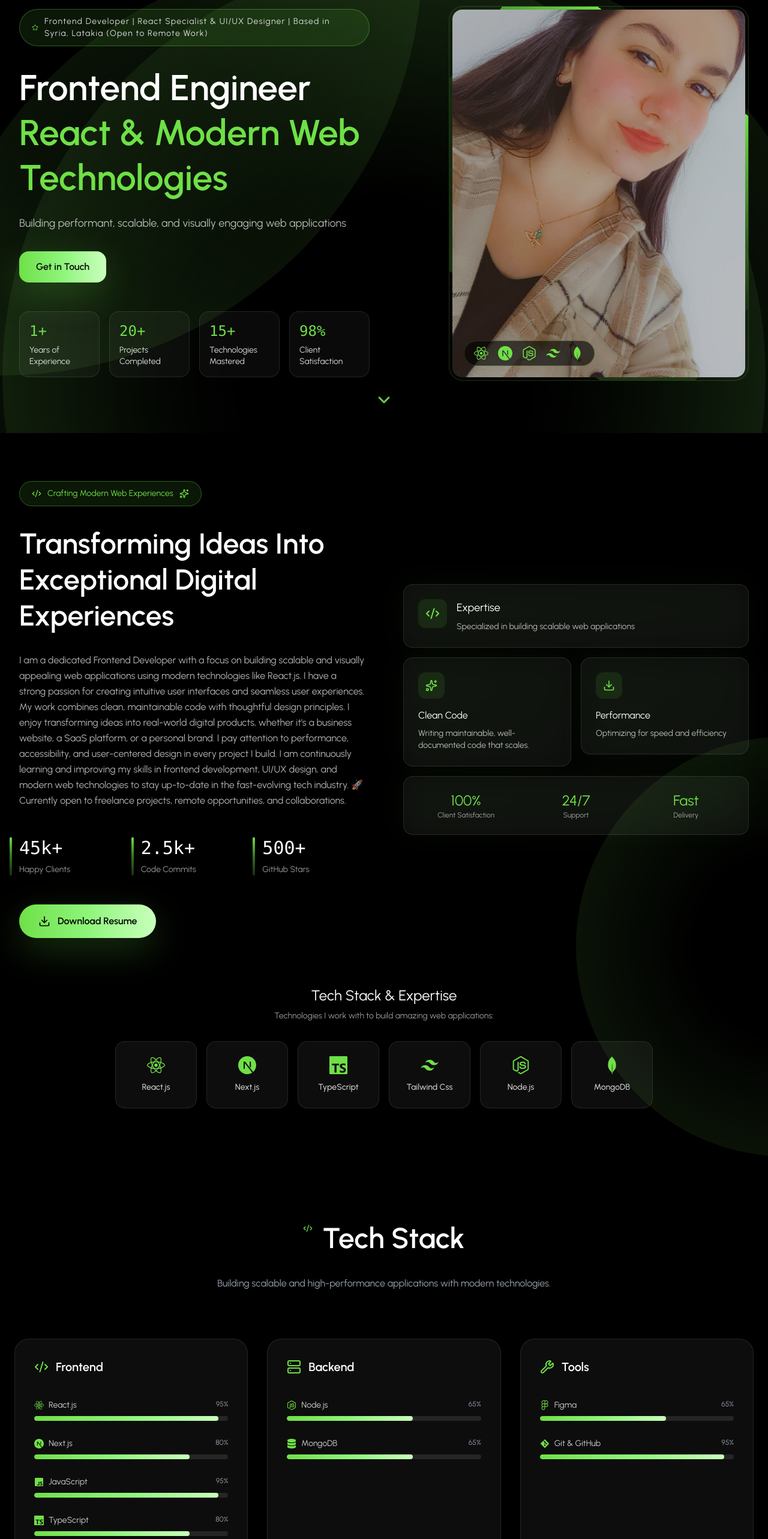
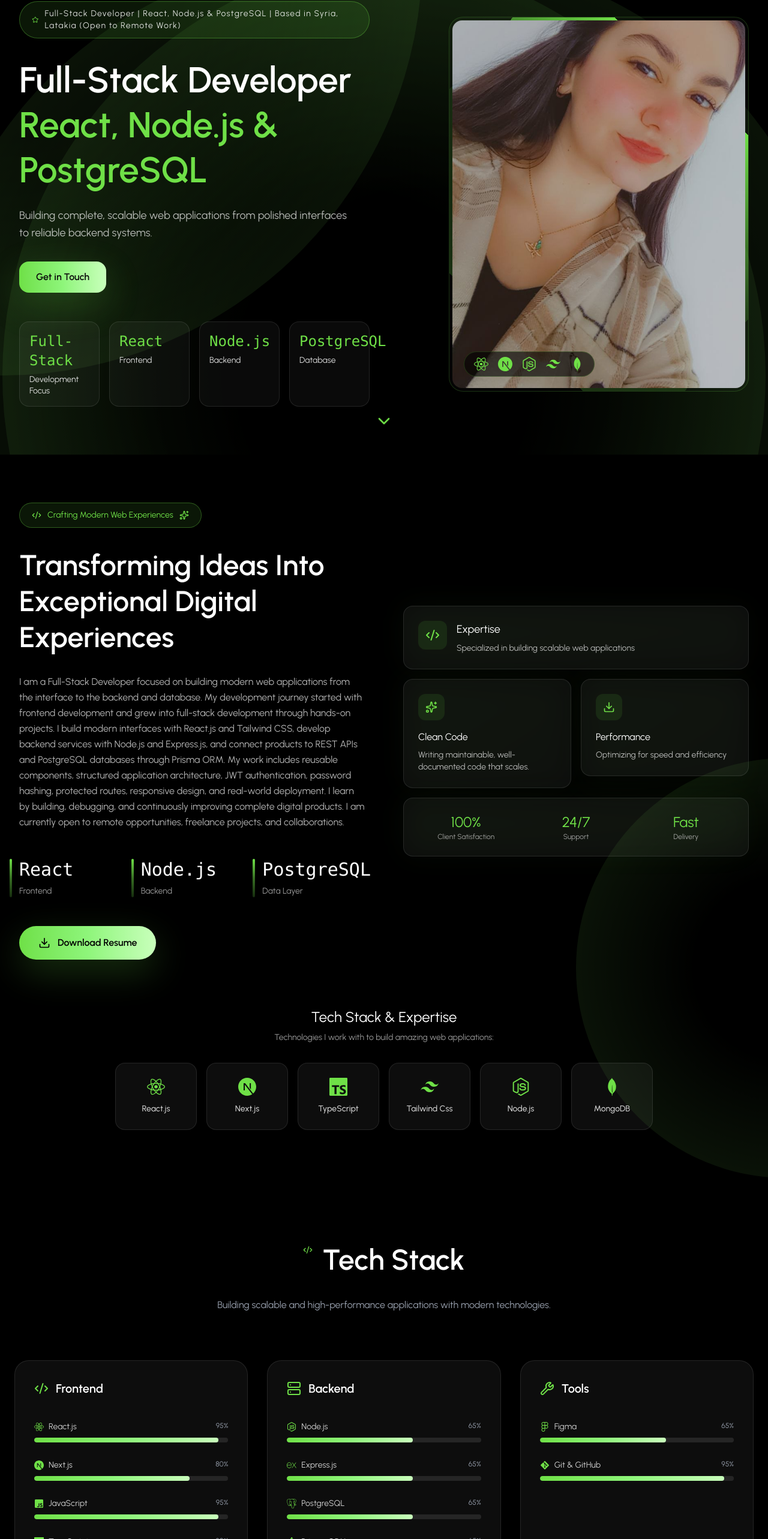
Before and after one commit to jawasakher/Modern-Developer-Portfolio, a React (Vite) app: page / in a window 1280 px wide. Shown: the part 78-2644 px from the top of the page at 60% size. Built offline with nearby package versions, Linux system fonts and the light colour scheme.

Commit message:
feat: update portfolio profile, CV, and full-stack skills

```diff
--- a/src/components/sections/Hero.jsx
+++ b/src/components/sections/Hero.jsx
@@ -29,17 +29,17 @@ const Hero = () => {
                   <FadeIn delay={100}>
 
                       <h1 className="mb-6 text-4xl font-semibold leading-tight text-white md:text-5xl lg:text-6xl">
-                    Frontend Engineer
+                    Full-Stack Developer
                        <br />
                         <span className="text-[#6FE047]">
-                    React & Modern Web Technologies
+                    React, Node.js & PostgreSQL
                        </span>
                        </h1>
                    </FadeIn>
 
                      <FadeIn delay={200}>
                      <p className="mb-8 max-w-[550px] text-lg leading-relaxed text-white/70">
-                      Building performant, scalable, and visually engaging web applications
+                      Building complete, scalable web applications from polished interfaces to reliable backend systems.
                       </p>
                      </FadeIn>
                       <FadeIn delay={300}>
--- a/src/components/sections/Skills.jsx
+++ b/src/components/sections/Skills.jsx
@@ -30,7 +30,9 @@ const Skills = () => {
     {
       title: "Backend",
       icon: Server,
-      skills: skills.filter((s) => ["Node.js", "MongoDB"].includes(s.name)),
+        skills: skills.filter((s) =>
+          ["Node.js", "Express.js", "PostgreSQL", "Prisma ORM", "MongoDB"].includes(s.name)
+        ),
     },
     {
       title: "Tools",
--- a/src/data/skills.js
+++ b/src/data/skills.js
@@ -14,6 +14,9 @@ import {
   SiRedux,
   SiNextdotjs,
   SiTailwindcss,
+  SiExpress,
+  SiPostgresql,
+  SiPrisma,
 } from "react-icons/si";
 
 export const skills = [
@@ -89,13 +92,34 @@ export const skills = [
   },
   {
     id: 11,
+    name: "Express.js",
+    icon: SiExpress,
+    level: "Intermediate",
+    experience: "2+ years",
+  },
+  {
+    id: 12,
+    name: "PostgreSQL",
+    icon: SiPostgresql,
+    level: "Intermediate",
+    experience: "2+ years",
+  },
+  {
+    id: 13,
+    name: "Prisma ORM",
+    icon: SiPrisma,
+    level: "Intermediate",
+    experience: "2+ years",
+  },
+  {
+    id: 14,
     name: "MongoDB",
     icon: FaDatabase,
     level: "Intermediate",
     experience: "2+ years",
   },
   {
-    id: 12,
+    id: 15,
     name: "Git & GitHub",
     icon: FaGitAlt,
     level: "Expert",
--- a/src/utils/constants.js
+++ b/src/utils/constants.js
@@ -5,24 +5,22 @@ import resumePdfUrl from '../assets/Jawa-Sakher-Resume.pdf';
 export const PERSONAL_INFO = {
 
   name: 'Jawa Sakher',
-  title: 'Frontend Developer | React Specialist & UI/UX Designer',
+  title: 'Full-Stack Developer | React, Node.js & PostgreSQL',
   email: 'jawasakher@gmail.com',
   location: 'Syria, Latakia (Open to Remote Work)',
 
-  tagline: 'Crafting modern, user-centered web experiences with clean code and creative design.',
+  tagline: 'Building complete web experiences from polished interfaces to reliable backend systems.',
 
   resume: resumePdfUrl,
 
   bio: [
-`I am a dedicated Frontend Developer with a focus on building scalable and visually appealing web applications using modern technologies like React.js.
+`I am a Full-Stack Developer focused on building modern web applications from the interface to the backend and database. My development journey started with frontend development and grew into full-stack development through hands-on projects.
 
-I have a strong passion for creating intuitive user interfaces and seamless user experiences. My work combines clean, maintainable code with thoughtful design principles.
+I build modern interfaces with React.js and Tailwind CSS, develop backend services with Node.js and Express.js, and connect products to REST APIs and PostgreSQL databases through Prisma ORM.
 
-I enjoy transforming ideas into real-world digital products, whether it's a business website, a SaaS platform, or a personal brand. I pay attention to performance, accessibility, and user-centered design in every project I build.
+My work includes reusable components, structured application architecture, JWT authentication, password hashing, protected routes, responsive design, and real-world deployment. I learn by building, debugging, and continuously improving complete digital products.
 
-I am continuously learning and improving my skills in frontend development, UI/UX design, and modern web technologies to stay up-to-date in the fast-evolving tech industry.
-
-🚀 Currently open to freelance projects, remote opportunities, and collaborations. `,
+I am currently open to remote opportunities, freelance projects, and collaborations.`,
 
 
   ]
@@ -31,42 +29,42 @@ I am continuously learning and improving my skills in frontend development, UI/U
 
 
 export const SOCIAL_LINKS = {
- github:'https://github.com/jawasakher',
- linkedin:'https://linkedin.com/in/jawasakher',
-
+  github: 'https://github.com/jawasakher',
+  linkedin: 'https://linkedin.com/in/jawasakher',
 };
 
 export const STATS = [
   {
-    label: 'Years of Experience',
-    value: '1+',
+    label: 'Development Focus',
+    value: 'Full-Stack',
   },
   {
-    label: 'Projects Completed',
-    value: '20+',
+    label: 'Frontend',
+    value: 'React',
   },
   {
-    label: 'Technologies Mastered',
-    value: '15+',
+    label: 'Backend',
+    value: 'Node.js',
   },
   {
-    label: 'Client Satisfaction',
-    value: '98%',
+    label: 'Database',
+    value: 'PostgreSQL',
   },
 ];
+
 export const ABOUT_STATS = [
   {
-    label:'Happy Clients',
-    value:'45k+',
+    label: 'Frontend',
+    value: 'React',
   },
   {
-    label:'Code Commits',
-    value:'2.5k+'
+    label: 'Backend',
+    value: 'Node.js',
   },
   {
-    label:'GitHub Stars',
-    value:'500+',
-}
+    label: 'Data Layer',
+    value: 'PostgreSQL',
+  },
 ];
 export const NAV_LINKS =[
 {
```
Also changed, not shown: 2 other files (tests, documents, lock files or other folders). Lines whose indentation alone changed are shown as unchanged.
